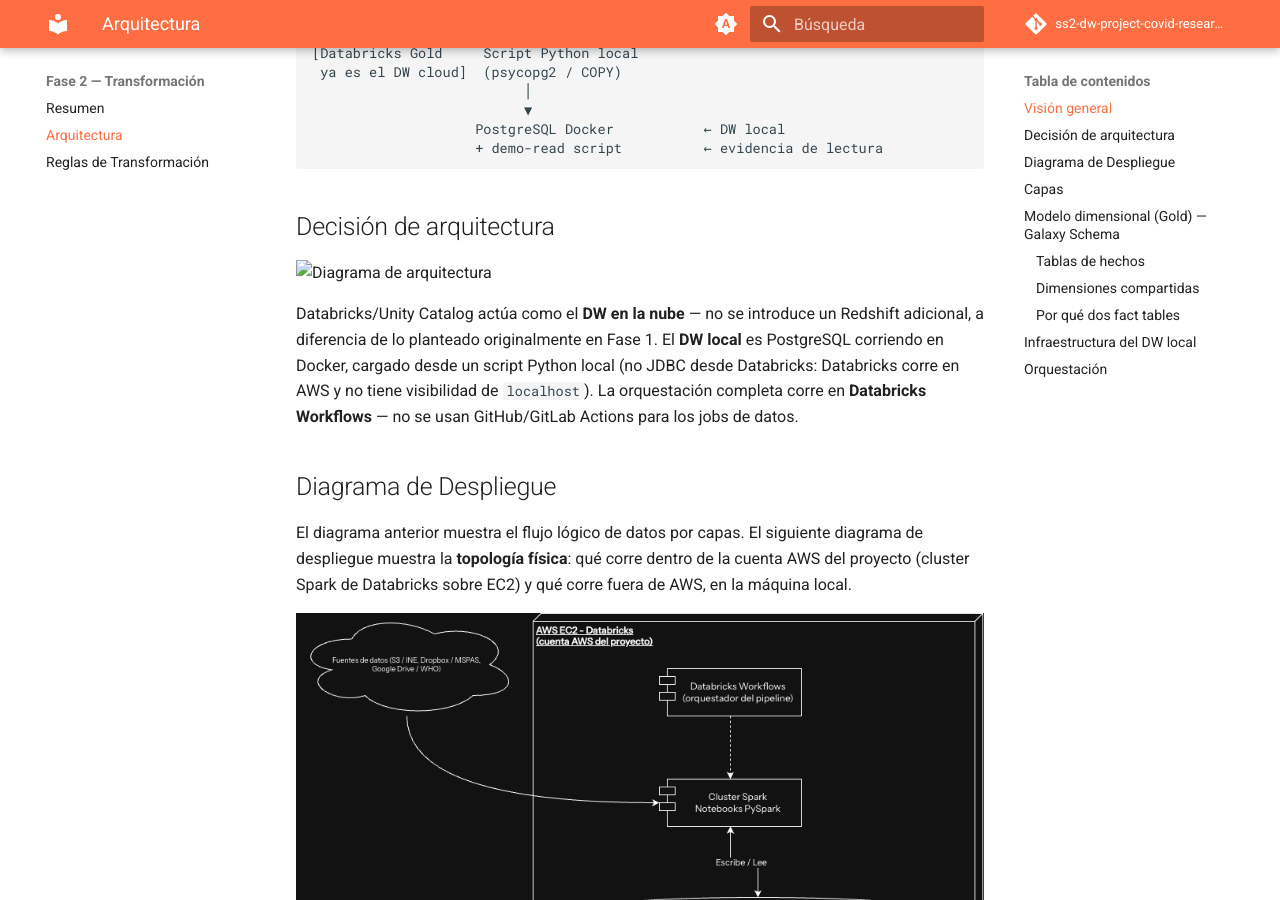
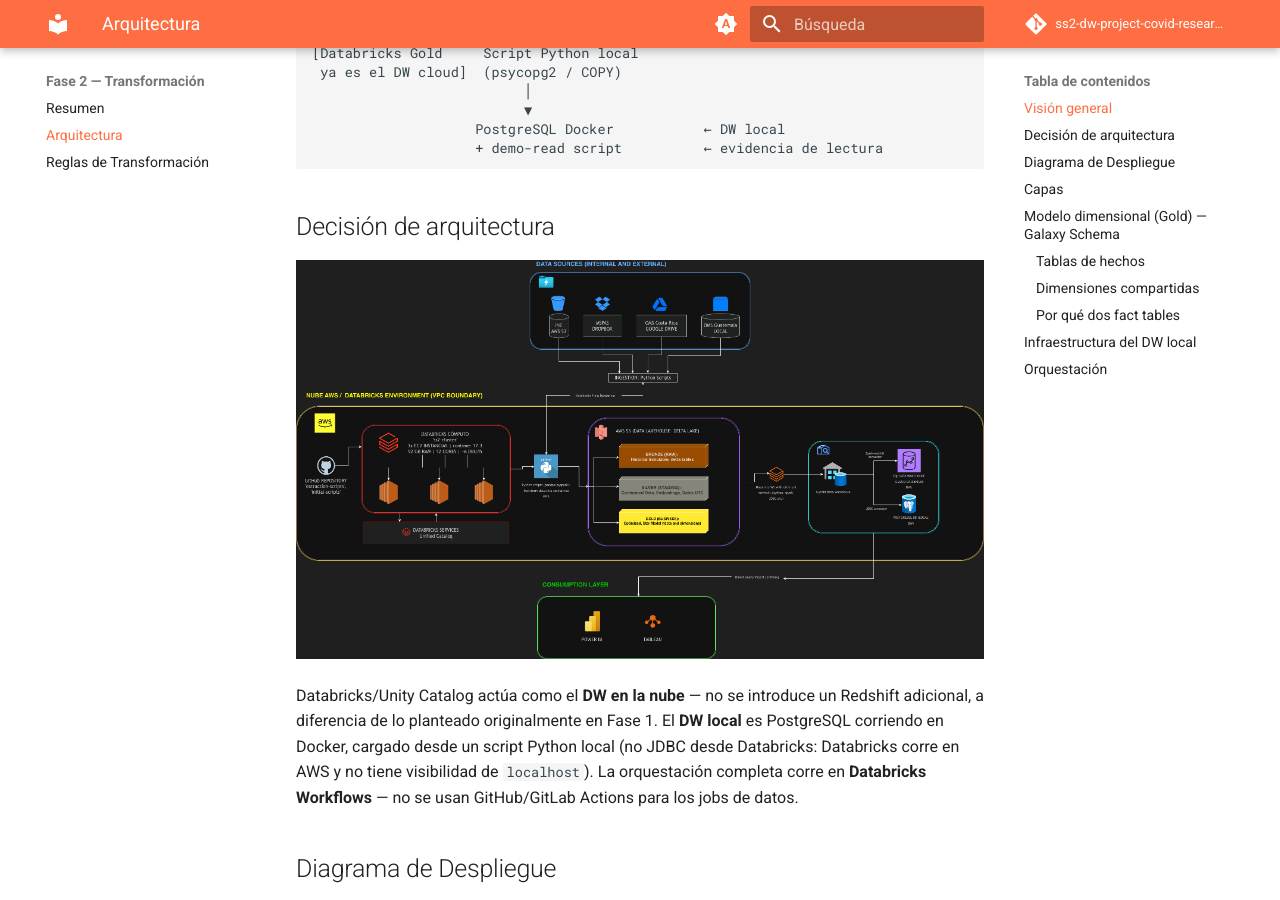
Before and after one commit to SofiaQuintana/ss2-dw-project-covid-research, an MkDocs documentation site: the page built from docs/fase2/arquitectura.md, in a window 1280 px wide and 900 px high, scrolled down 509 px. Built offline with MkDocs 1.6.1 and Material for MkDocs 9.7.7, drawn with Linux system fonts in a browser that asks for light colours; comment, search, counter and statistics services are not loaded.

Commit message:
fix: diagram path

```diff
--- a/docs/fase2/arquitectura.md
+++ b/docs/fase2/arquitectura.md
@@ -27,7 +27,7 @@
 
 ## Decisión de arquitectura
 
-![Diagrama de arquitectura](assets/arquitectura_updated.png)
+![Diagrama de arquitectura](../assets/arquitectura_updated.png)
 
 Databricks/Unity Catalog actúa como el **DW en la nube** — no se
 introduce un Redshift adicional, a diferencia de lo planteado
```
